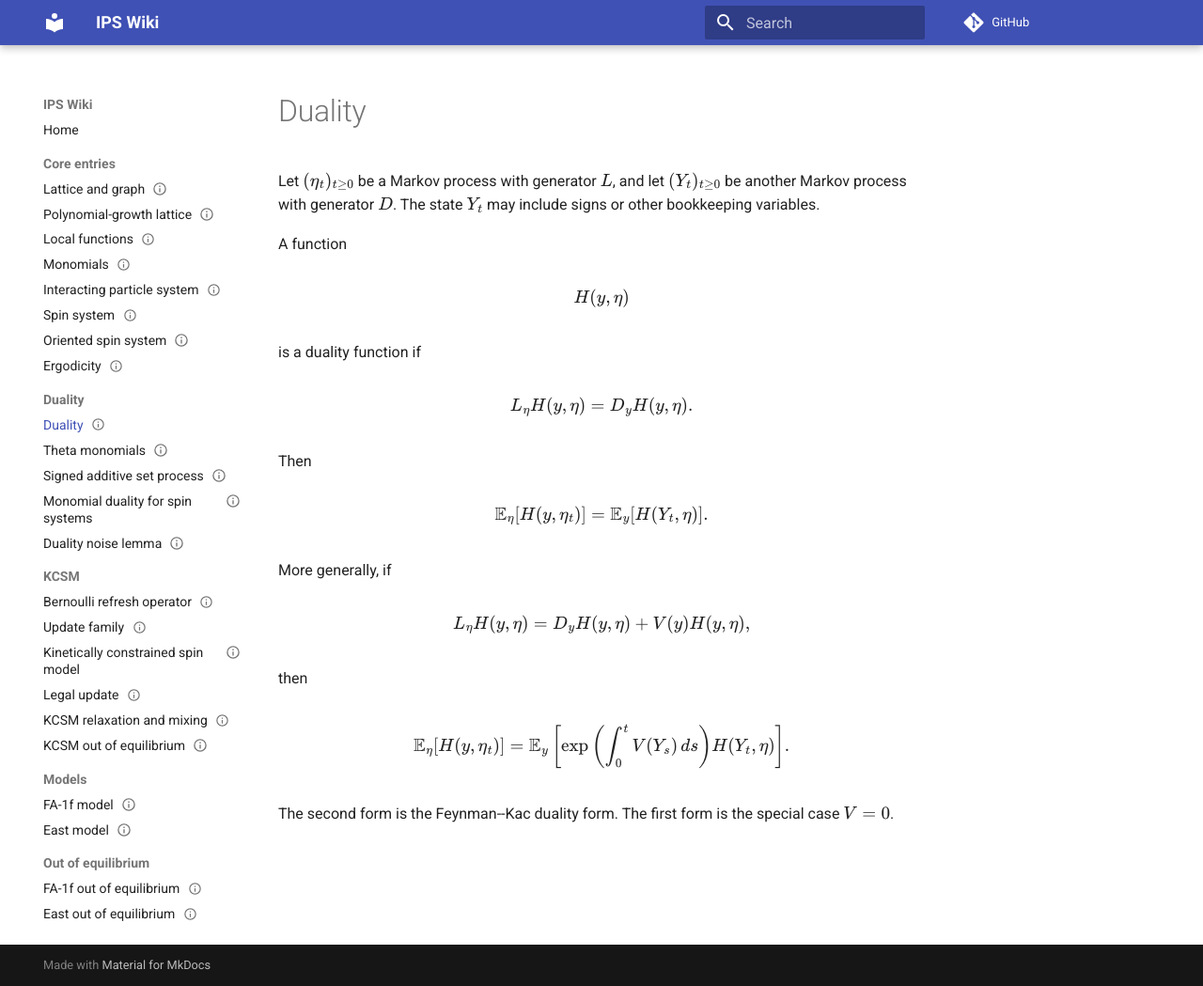
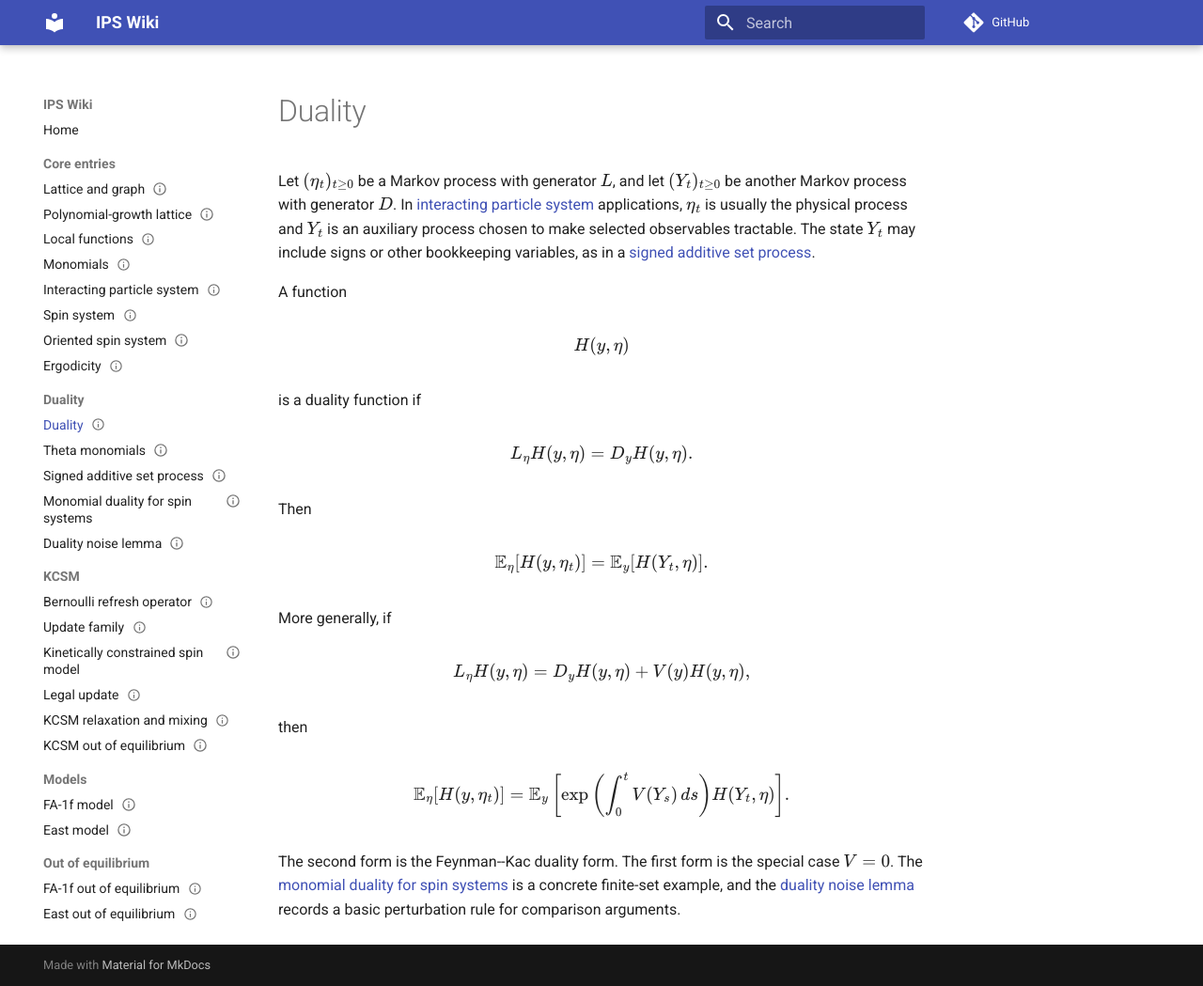
Before and after one commit to maciejgluchowski86-beep/ips-wiki, an MkDocs documentation site: the page built from docs/entries/duality.md, in a window 1280 px wide and 1049 px high. Shown: the whole window at 94% size. Built offline with MkDocs 1.6.1 and Material for MkDocs 9.7.7, drawn with Linux system fonts in a browser that asks for light colours; comment, search, counter and statistics services are not loaded.

Commit message:
Improve duality entry links

```diff
--- a/docs/entries/duality.md
+++ b/docs/entries/duality.md
@@ -9,7 +9,7 @@ tags:
 
 # Duality
 
-Let \((\eta_t)_{t\ge0}\) be a Markov process with generator \(L\), and let \((Y_t)_{t\ge0}\) be another Markov process with generator \(D\). The state \(Y_t\) may include signs or other bookkeeping variables.
+Let \((\eta_t)_{t\ge0}\) be a Markov process with generator \(L\), and let \((Y_t)_{t\ge0}\) be another Markov process with generator \(D\). In [interacting particle system](interacting-particle-system.md) applications, \(\eta_t\) is usually the physical process and \(Y_t\) is an auxiliary process chosen to make selected observables tractable. The state \(Y_t\) may include signs or other bookkeeping variables, as in a [signed additive set process](signed-additive-set-process.md).
 
 A function
 
@@ -47,4 +47,4 @@ $$
 \right].
 $$
 
-The second form is the Feynman--Kac duality form. The first form is the special case \(V=0\).
+The second form is the Feynman--Kac duality form. The first form is the special case \(V=0\). The [monomial duality for spin systems](monomial-duality-for-spin-systems.md) is a concrete finite-set example, and the [duality noise lemma](duality-noise-lemma.md) records a basic perturbation rule for comparison arguments.
```
